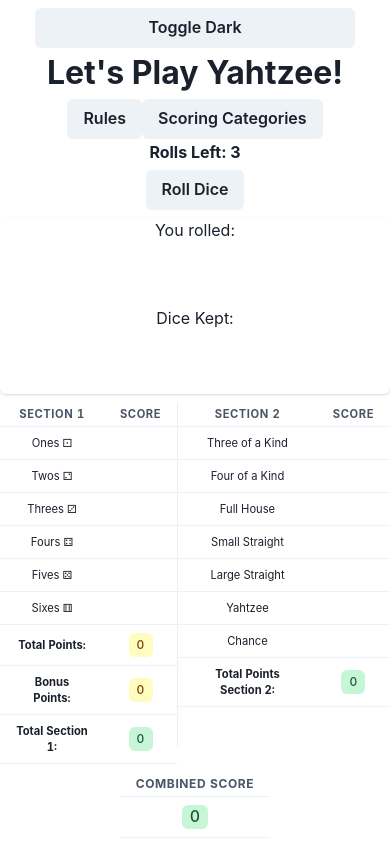
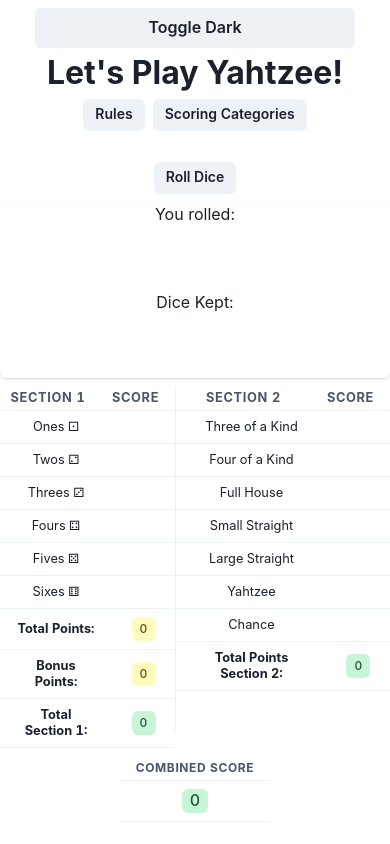
Before and after one commit to TomOwen93/yahtzee-react, a React (Vite) app: page / in a window 390 px wide. Built offline with nearby package versions, Linux system fonts and the light colour scheme.

Commit message:
additional mobile styling

```diff
--- a/src/components/App.tsx
+++ b/src/components/App.tsx
@@ -46,10 +46,19 @@
                     Let's Play Yahtzee!
                 </Heading>
 
-                <Flex align={{ base: "center" }} margin={"auto"}>
+                <Flex
+                    align={{ base: "center" }}
+                    margin={"auto"}
+                    gap={{ base: "0.5rem" }}
+                >
                     <Popover>
                         <PopoverTrigger>
-                            <Button mb={{ base: 1, lg: 2 }}>Rules</Button>
+                            <Button
+                                size={{ base: "sm", lg: "md" }}
+                                mb={{ base: 1, lg: 2 }}
+                            >
+                                Rules
+                            </Button>
                         </PopoverTrigger>
                         <PopoverContent>
                             <PopoverArrow />
@@ -66,6 +75,7 @@
                     <Popover>
                         <PopoverTrigger>
                             <Button
+                                size={{ base: "sm", lg: "md" }}
                                 mb={{ base: 1, lg: 2 }}
                                 marginLeft={{ base: "auto", lg: "0.5rem" }}
                             >
--- a/src/components/GameSection.tsx
+++ b/src/components/GameSection.tsx
@@ -173,10 +173,17 @@
     return (
         <>
             <VStack>
-                <Heading as="h3" size={{ base: "sm", lg: "md" }}>
+                <Heading
+                    as="h3"
+                    size={{ base: "sm", lg: "md" }}
+                    color={gameState.rollsLeft <= 1 ? "red" : "white"}
+                >
                     Rolls Left: {gameState.rollsLeft}
                 </Heading>
-                <Button onClick={() => dispatch({ type: "roll-dice" })}>
+                <Button
+                    size={{ base: "sm", lg: "md" }}
+                    onClick={() => dispatch({ type: "roll-dice" })}
+                >
                     Roll Dice
                 </Button>
 
@@ -223,6 +230,7 @@
                                 textAlign={"center"}
                                 key={d.id}
                                 fontSize={"xxx-large"}
+                                mb={{ base: 1, lg: 2 }}
                             >
                                 {d.roll !== null
                                     ? diceEmojis[d.roll]
--- a/src/components/TableSection.tsx
+++ b/src/components/TableSection.tsx
@@ -53,12 +53,14 @@
                     <Thead>
                         <Tr>
                             <Th
-                                fontSize={{ base: "0.7rem", lg: "1rem" }}
+                                fontSize={{ base: "0.8rem", lg: "1rem" }}
                                 textAlign={"center"}
+                                paddingInlineStart={"0"}
                             >{`Section ${section}`}</Th>
                             <Th
-                                fontSize={{ base: "0.7rem", lg: "1rem" }}
+                                fontSize={{ base: "0.8rem", lg: "1rem" }}
                                 textAlign={"center"}
+                                paddingInlineStart={"0"}
                             >{`Score`}</Th>
                         </Tr>
                     </Thead>
@@ -67,7 +69,7 @@
                         {Object.keys(sectionLookUp).map((row, index) => (
                             <Tr key={index}>
                                 <Td
-                                    fontSize={{ base: "0.7rem", lg: "1rem" }}
+                                    fontSize={{ base: "0.8rem", lg: "1rem" }}
                                     textAlign={"center"}
                                 >
                                     {
@@ -82,7 +84,7 @@
                                 ] !== null ? (
                                     <Td
                                         fontSize={{
-                                            base: "0.7rem",
+                                            base: "0.8rem",
                                             lg: "1rem",
                                         }}
                                         textAlign={"center"}
@@ -96,7 +98,7 @@
                                 ) : gameState.rollsLeft === 3 ? (
                                     <Td
                                         fontSize={{
-                                            base: "0.7rem",
+                                            base: "0.8rem",
                                             lg: "1rem",
                                         }}
                                         textAlign={"center"}
@@ -104,7 +106,7 @@
                                 ) : (
                                     <Td
                                         fontSize={{
-                                            base: "0.7rem",
+                                            base: "0.8rem",
                                             lg: "1rem",
                                         }}
                                         textAlign={"center"}
@@ -150,7 +152,7 @@
                                 <>
                                     <Td
                                         fontSize={{
-                                            base: "0.7rem",
+                                            base: "0.8rem",
                                             lg: "1rem",
                                         }}
                                         textAlign={"center"}
@@ -172,7 +174,7 @@
                                 <>
                                     <Td
                                         fontSize={{
-                                            base: "0.7rem",
+                                            base: "0.8rem",
                                             lg: "1rem",
                                         }}
                                         fontWeight="bold"
@@ -183,7 +185,7 @@
 
                                     <Td
                                         fontSize={{
-                                            base: "0.7rem",
+                                            base: "0.8rem",
                                             lg: "1rem",
                                         }}
                                         textAlign={"center"}
@@ -202,14 +204,14 @@
                         {section === 1 && (
                             <Tr>
                                 <Td
-                                    fontSize={{ base: "0.7rem", lg: "1rem" }}
+                                    fontSize={{ base: "0.8rem", lg: "1rem" }}
                                     fontWeight="bold"
                                     textAlign={"center"}
                                 >
                                     Bonus Points:{" "}
                                 </Td>
                                 <Td
-                                    fontSize={{ base: "0.7rem", lg: "1rem" }}
+                                    fontSize={{ base: "0.8rem", lg: "1rem" }}
                                     fontWeight="bold"
                                     textAlign={"center"}
                                 >
@@ -227,7 +229,7 @@
                         {section === 1 && (
                             <Tr>
                                 <Td
-                                    fontSize={{ base: "0.7rem", lg: "1rem" }}
+                                    fontSize={{ base: "0.8rem", lg: "1rem" }}
                                     fontWeight="bold"
                                     textAlign={"center"}
                                 >
@@ -235,7 +237,7 @@
                                 </Td>
 
                                 <Td
-                                    fontSize={{ base: "0.7rem", lg: "1rem" }}
+                                    fontSize={{ base: "0.8rem", lg: "1rem" }}
                                     fontWeight="bold"
                                     textAlign={"center"}
                                 >
```
